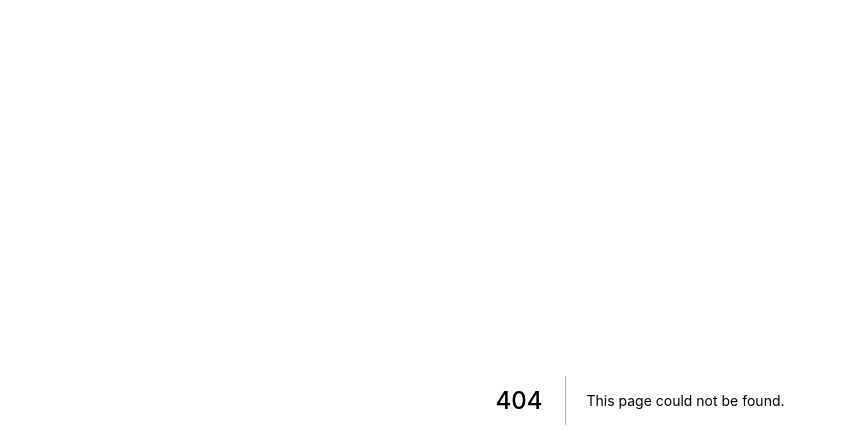
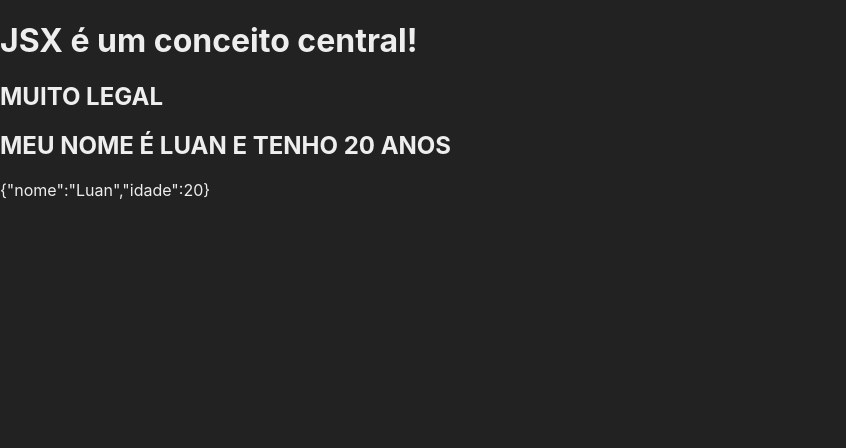
Before and after one commit to TrellixVulnTeam/JavaScript_QG8Y, a Next.js app in the folder nextjs/fundamentos/: page /jsx in a window 1280 px wide. Before the commit this address had no page. Shown: the top 448 px of the page, without its empty margins (0-846 px from the left). Built offline with nearby package versions, Linux system fonts and the light colour scheme.

Commit message:
dando continuidade ao estudo de next

```diff
--- a/nextjs/fundamentos/src/pages/_app.jsx
+++ b/nextjs/fundamentos/src/pages/_app.jsx
@@ -1,4 +1,6 @@
 import '../styles/globals.css'
+import '../styles/app.css'
+
 
 function MyApp({ Component, pageProps }) {
   return <Component {...pageProps} />
--- /dev/null
+++ b/nextjs/fundamentos/src/pages/jsx.jsx
@@ -0,0 +1,18 @@
+export default function Jsx(){
+    const A = 4.9
+    const B = 7.3
+    console.log(A * B)
+    const obj = {nome: 'Luan', idade: 20}
+    function subtitulo(){
+        return <h2>{"muito legal".toUpperCase()} </h2>
+    }
+    return(
+        <div>
+            <h1>JSX é um conceito central!</h1>
+            {subtitulo()}
+            <h2>{`Meu nome é ${obj.nome} e tenho ${obj.idade} anos`.toUpperCase()} </h2>
+            <p>{JSON.stringify({nome: 'Luan', idade: 20})} </p>
+
+        </div>
+    )
+}
--- /dev/null
+++ b/nextjs/fundamentos/src/styles/app.css
@@ -0,0 +1,5 @@
+html,
+body {
+  background-color: #222;
+  color: #eee;
+}
--- a/nextjs/fundamentos/src/styles/globals.css
+++ b/nextjs/fundamentos/src/styles/globals.css
@@ -2,8 +2,8 @@ html,
 body {
   padding: 0;
   margin: 0;
-  font-family: -apple-system, BlinkMacSystemFont, Segoe UI, Roboto, Oxygen,
-    Ubuntu, Cantarell, Fira Sans, Droid Sans, Helvetica Neue, sans-serif;
+  font-family: -apple-system, BlinkMacSystemFont, Segoe UI, Roboto, Oxygen, Ubuntu, Cantarell, Fira Sans, Droid Sans, Helvetica Neue, sans-serif;
+
 }
 
 a {
```
Also changed, not shown: nextjs/fundamentos/src/components/Cabecalho.jsx (added, +7 -0 lines), nextjs/fundamentos/src/pages/estiloso.jsx (added, +8 -0 lines), nextjs/fundamentos/src/pages/exemplo.jsx (added, +9 -0 lines), nextjs/fundamentos/src/styles/Estiloso.module.css (added, +8 -0 lines).
